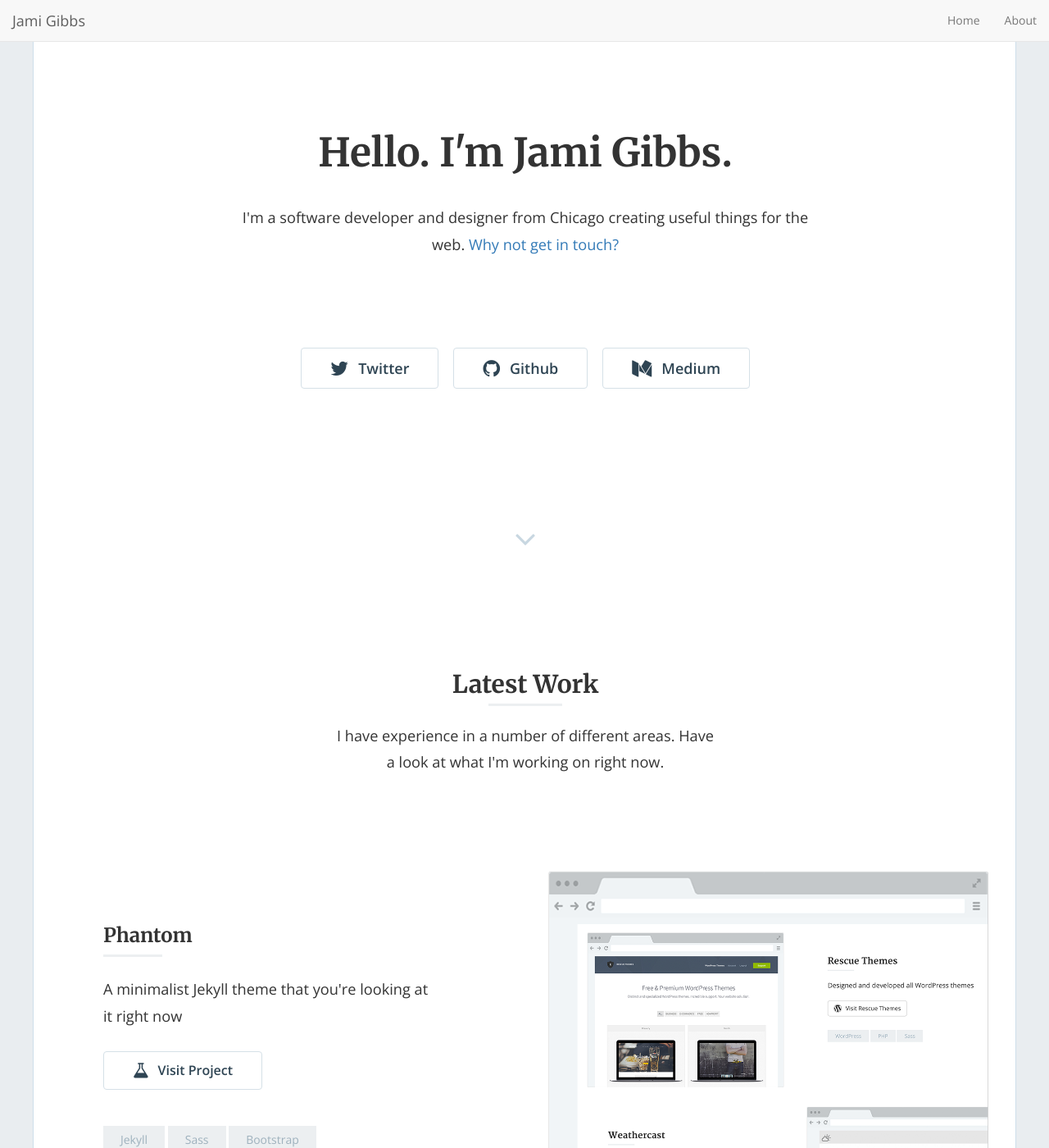
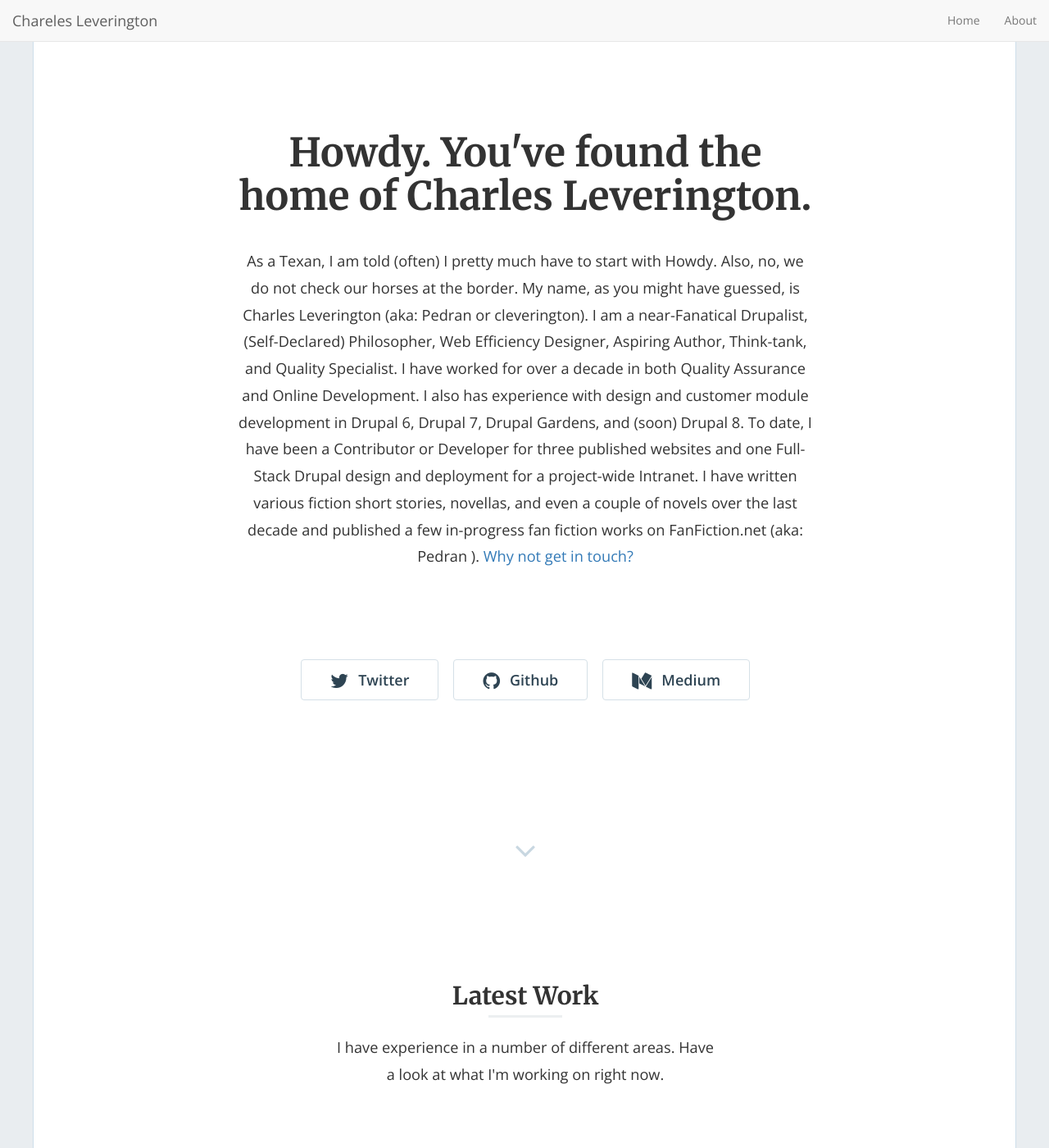
Before and after one commit to cleverington/cleverington.github.io, a Jekyll site: the page built from index.html, in a window 1280 px wide and 1400 px high. Shown: the whole window at 82% size. Built offline with Jekyll 4.4.1, drawn with Linux system fonts in a browser that asks for light colours; nearby versions of some CDN libraries; a script that is not in the unit is left out; the list of posts is cut into pages by our own code; some of the changed text lies outside the part shown.

```diff
--- a/_data/global.yml
+++ b/_data/global.yml
@@ -1,14 +1,17 @@
 # Site Settings
-title: "Hello. I'm Jami Gibbs."
-description: "I'm a software developer and designer from Chicago creating useful things for the web."
-url: 'http://127.0.0.1:4000' # the base hostname & protocol for your site
+title: "Howdy. You've found the home of Charles Leverington."
+description: "As a Texan, I am told (often) I pretty much have to start with Howdy. Also, no, we do not check our horses at the border.
+My name, as you might have guessed, is Charles Leverington (aka: Pedran or cleverington).
+I am a near-Fanatical Drupalist, (Self-Declared) Philosopher, Web Efficiency Designer, Aspiring Author, Think-tank, and Quality Specialist. I have worked for over a decade in both Quality Assurance and Online Development. I also has experience with design and customer module development in Drupal 6, Drupal 7, Drupal Gardens, and (soon) Drupal 8. To date, I have been a Contributor or Developer for three published websites and one Full-Stack Drupal design and deployment for a project-wide Intranet.
+I have written various fiction short stories, novellas, and even a couple of novels over the last decade and published a few in-progress fan fiction works on FanFiction.net (aka: Pedran )."
+url: 'http://cleverington.github.io/' # the base hostname & protocol for your site
 nav: "true"
-footer_text: '© 2016 Jami Gibbs'
-twitter: 'jamigibbs'
-github: 'jamigibbs'
-medium: 'blog.jamigibbs.com'
+footer_text: '© 2016 Charles Leverington'
+twitter: 'c_leverington'
+github: 'cleverington'
+medium: 'https://cleverington.gitbooks.io/n00b-drupal-development/content/index.html'
 
 # Admin Settings
-admin_name: 'Jami Gibbs'
-admin_email: 'jami0821@gmail.com'
-google_analytics: "UA-9999999-99" # Update with your own tracking ID
+admin_name: 'Chareles Leverington'
+admin_email: 'charles.leverington@gmail.com'
+# google_analytics: "UA-9999999-99" # Update with your own tracking ID
```
Also changed, not shown: _posts/2016-02-17-weathercast.md (deleted, +0 -13 lines), _posts/2016-02-18-phantom-jekyll-template.md (deleted, +0 -13 lines), _posts/2016-02-19-rescue-themes.md (deleted, +0 -13 lines), _posts/2016-02-20-bloc-jams-angular.md (deleted, +0 -13 lines), _posts/2016-05-02-welcome-to-the-blog.md (added, +29 -0 lines).
